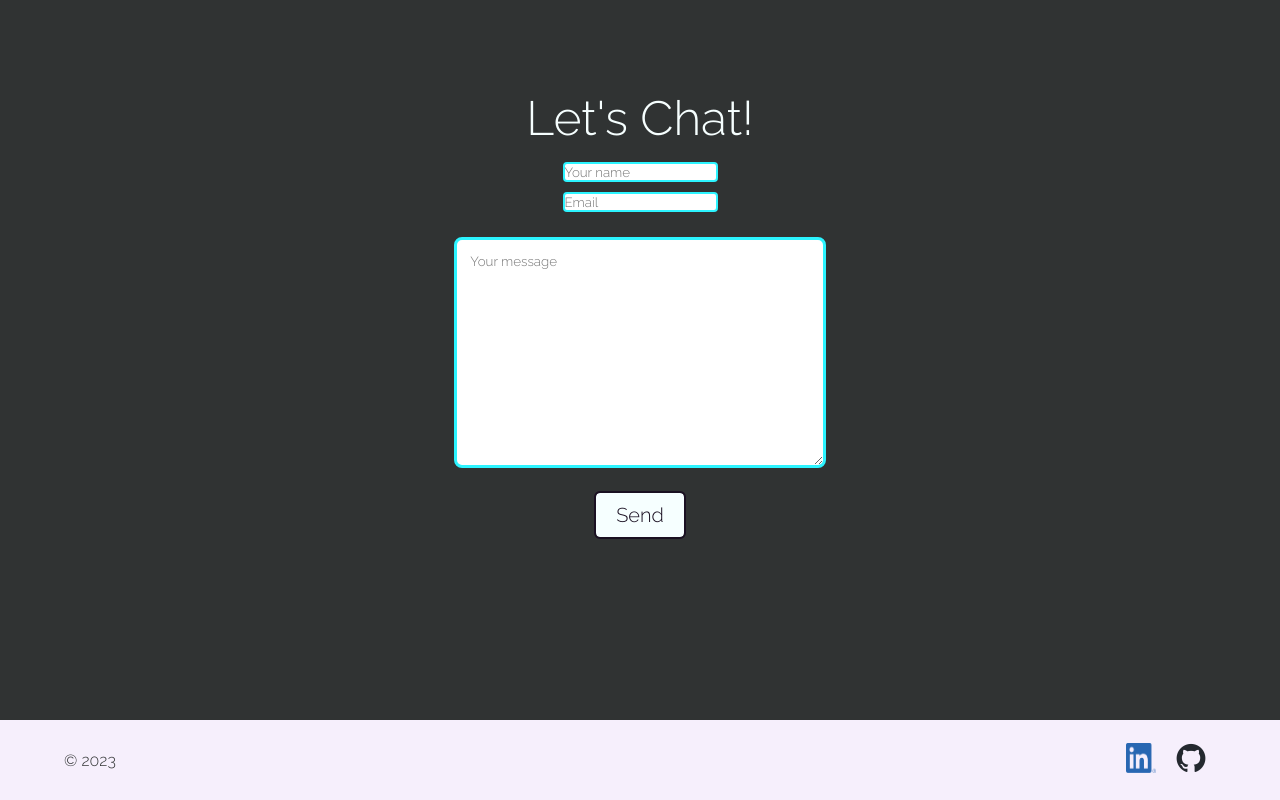
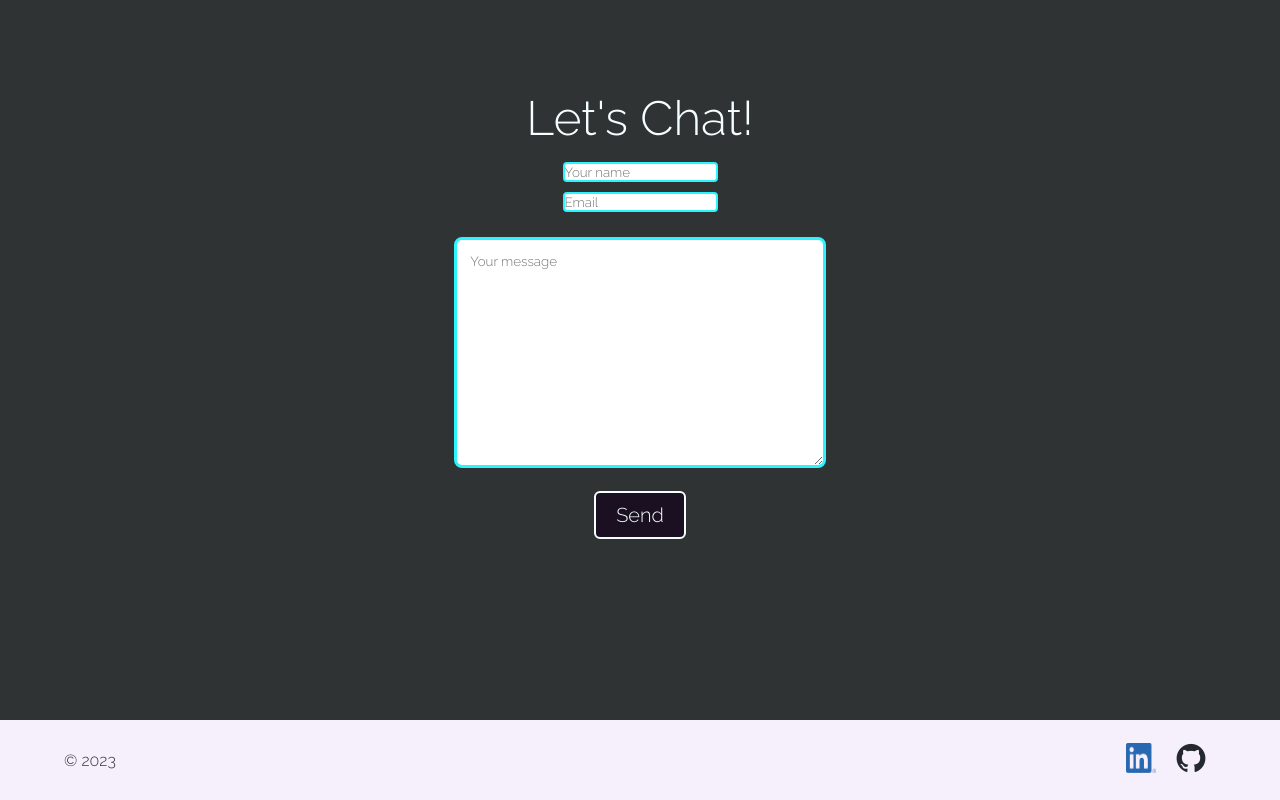
Before and after one commit to FortunateSmith/portfolio-styled-components, a React (Create React App) app: page / in a window 1280 px wide. Shown: the part 4069-4869 px from the top of the page. Built offline with nearby package versions, Linux system fonts and the light colour scheme.

Commit message:
update contact form

```diff
--- a/src/components/ContactForm/ContactForm.js
+++ b/src/components/ContactForm/ContactForm.js
@@ -17,7 +17,7 @@ import {
 const FORM_ENDPOINT =
   "https://public.herotofu.com/v1/74235d60-969d-11ed-a003-6f0b76086b1c"; // TODO - fill on the later step
 
-const ContactForm = () => {
+const ContactForm = ({primary}) => {
   const [submitted, setSubmitted] = useState(false);
   const handleSubmit = () => {
     setTimeout(() => {
@@ -35,7 +35,7 @@ const ContactForm = () => {
   // }
 
   return (
-    <FormSection>
+    <FormSection >
       <Form
         action={FORM_ENDPOINT}
         onSubmit={handleSubmit}
@@ -65,7 +65,7 @@ const ContactForm = () => {
             name="message"
           />
 
-          <Button fontBig type="submit">Send</Button>
+          <Button fontBig primary={primary} type="submit">Send</Button>
         </TextSubmit>
           {submitted ? <PopUp className="text-2xl">Thank you!</PopUp> : <PopUp />}
           {submitted ? <PopUp className="text-2xl">I will be in touch soon.</PopUp> : <PopUp />}
--- /dev/null
+++ b/src/components/ContactForm/ContactFormData.js
@@ -0,0 +1,3 @@
+export const contactObj = {
+  primary: true,
+}
--- a/src/pages/HomePage/Home.js
+++ b/src/pages/HomePage/Home.js
@@ -10,6 +10,7 @@ import {
 
 import { homeObjFive } from "./ProjectData";
 import { footerObj } from "../../components/footer/FooterData";
+import { contactObj } from "../../components/ContactForm/ContactFormData";
 
 const Home = () => {
   return (
@@ -19,7 +20,7 @@ const Home = () => {
       <InfoSection {...homeObjFour} />
       <InfoSection {...homeObjTwo} />
       <Projects  {...homeObjFive}/>
-      <ContactForm/>
+      <ContactForm {...contactObj}/>
       <Footer {...footerObj}/>
     </>
   );
```
